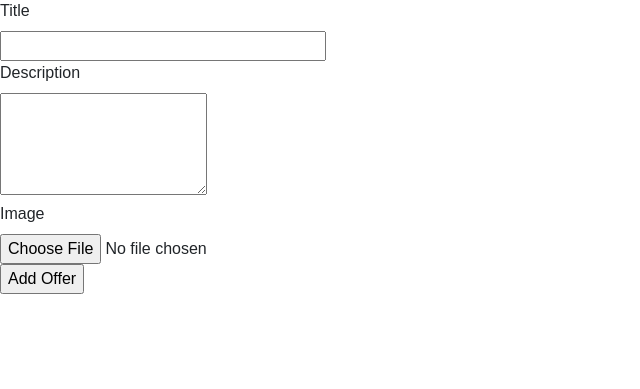
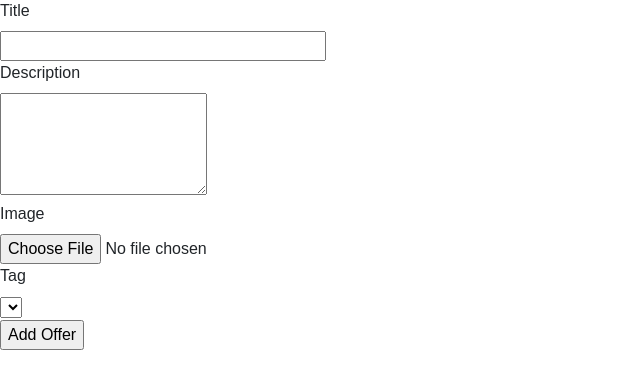
Before and after one commit to maxcutlyp/cits3403, a Flask app: page /add_offer in a window 1280 px wide. Shown: the part 137-526 px from the top of the page, without its empty margins (0-640 px from the left). Run offline with Flask 3, Linux system fonts and the light colour scheme; data that the repository does not hold is empty; some libraries are stand-ins or nearby versions.

Commit message:
add ability to select tag when adding an offer, and filter on tag

```diff
--- a/app/forms.py
+++ b/app/forms.py
@@ -1,5 +1,5 @@
 from flask_wtf import FlaskForm
-from wtforms import EmailField, StringField, SubmitField, PasswordField, TextAreaField, FileField
+from wtforms import EmailField, StringField, SubmitField, PasswordField, TextAreaField, FileField, SelectField
 from wtforms.validators import InputRequired, EqualTo
 from wtforms.validators import DataRequired
 from flask_wtf.file import FileField, FileRequired, FileAllowed
@@ -40,4 +40,5 @@ class OfferForm(FlaskForm):
     description = TextAreaField('Description', validators=[DataRequired()])
     image = FileField('Image', validators=[FileAllowed(['jpg', 'png', 'webp'], 'Images only!')])
     # form_path = StringField('Form Path') # er, later a selection of different types, not an MVP feature
+    tag = SelectField('Tag')
     submit = SubmitField('Add Offer')
--- a/app/routes.py
+++ b/app/routes.py
@@ -22,10 +22,7 @@ def index():
 
     tag_names = [tag.name for tag in tag_list]
 
-    if allowed_tags == []:
-        allowed_tags = [tag.id for tag in tag_list]
-    else:
-        allowed_tags = [tag.id for tag in tag_list if tag.name in allowed_tags]
+    allowed_tags = [tag.id for tag in tag_list if tag.name in allowed_tags]
 
     match sort_attribute:
         case None | "new":
@@ -37,15 +34,16 @@ def index():
         case "expensive":
             order_orientation = Offer.min_price.desc()
 
+    query = db.session.query(
+        Offer.title, Offer.description, Offer.artist_id, Offer.image_path, Offer.min_price, Offer.max_price
+    ).order_by(
+        order_orientation
+    )
 
+    if allowed_tags:
+        query = query.filter(Offer.tag_id.in_(allowed_tags))
 
-    offers = db.session.query(
-                Offer.title, Offer.description, Offer.artist_id, Offer.image_path, Offer.min_price, Offer.max_price
-            ).order_by(
-                order_orientation
-            ).filter(
-                Offer.tag_id.in_(allowed_tags)
-            ).all()
+    offers = query.all()
 
     return flask.render_template('index.html', tags=tag_names, offers=offers)
 
@@ -216,7 +214,13 @@ def upload_image():
 
 @app.route('/add_offer', methods=['GET', 'POST'])
 def add_offer():
+
+    tag_list = Tag.query.all()
+
     form = OfferForm()
+
+    form.tag.choices = [(tag.id, tag.name) for tag in tag_list]
+
     if form.validate_on_submit():
         if form.image.data:
             filename = secure_filename(form.image.data.filename)
@@ -233,13 +237,14 @@ def add_offer():
             image_path=filepath,
             # form_path=form.form_path.data
             min_price=0.0,
-            max_price=0.0 #SET LATER
+            max_price=0.0, #SET LATER
+            tag_id=form.tag.data
         )
         db.session.add(offer)
         db.session.commit()
         flask.flash('Your offer has been created!', 'success')
         return flask.redirect(flask.url_for('gallery'))
-    return flask.render_template('add_offer.html', title='Add Offer', form=form)
+    return flask.render_template('add_offer.html', title='Add Offer', form=form, tags=tag_list)
 
 @app.route('/edit_details', methods=['GET', 'POST'])
 @login_required
--- a/app/templates/add_offer.html
+++ b/app/templates/add_offer.html
@@ -26,6 +26,10 @@
             {% endfor %}
         </div>
         <div>
+            {{ form.tag.label }}<br>
+            {{ form.tag() }}<br>
+        </div>
+        <div>
             {{ form.submit() }}
         </div>
     </form>
```
